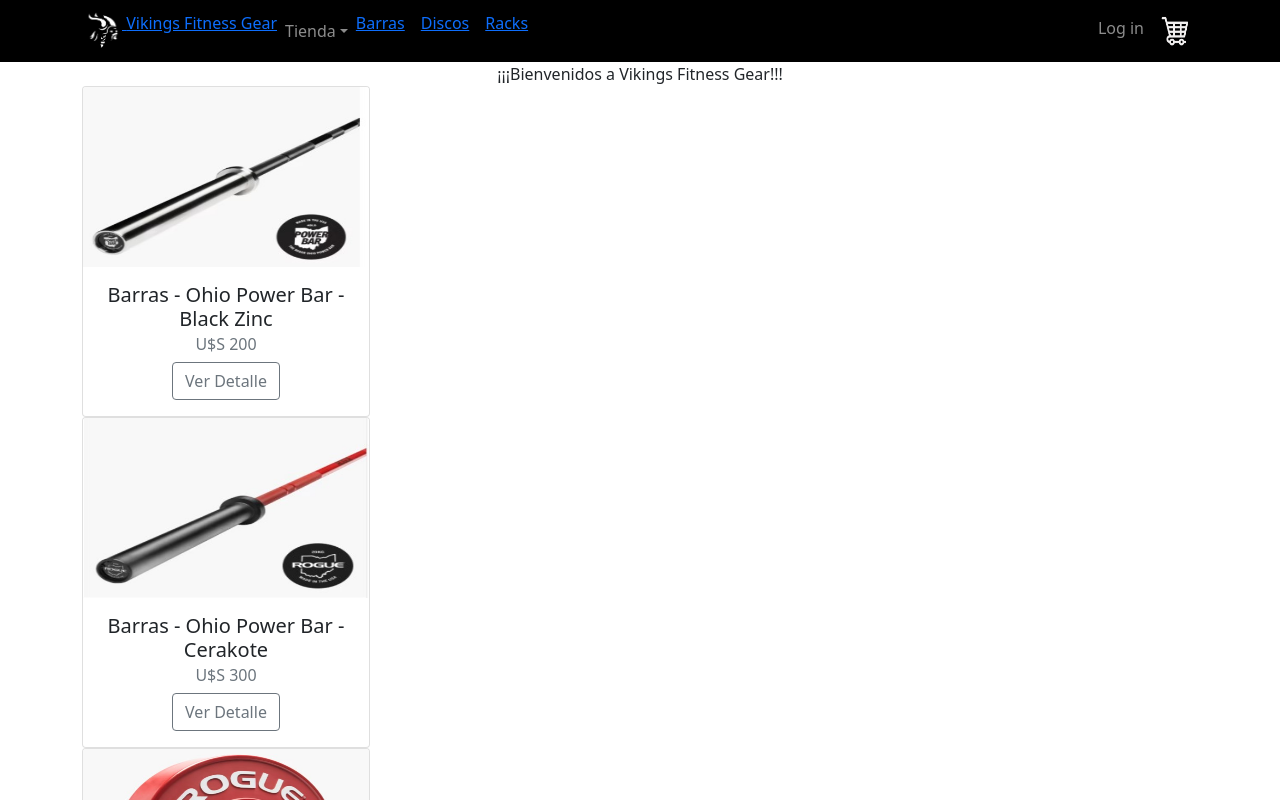
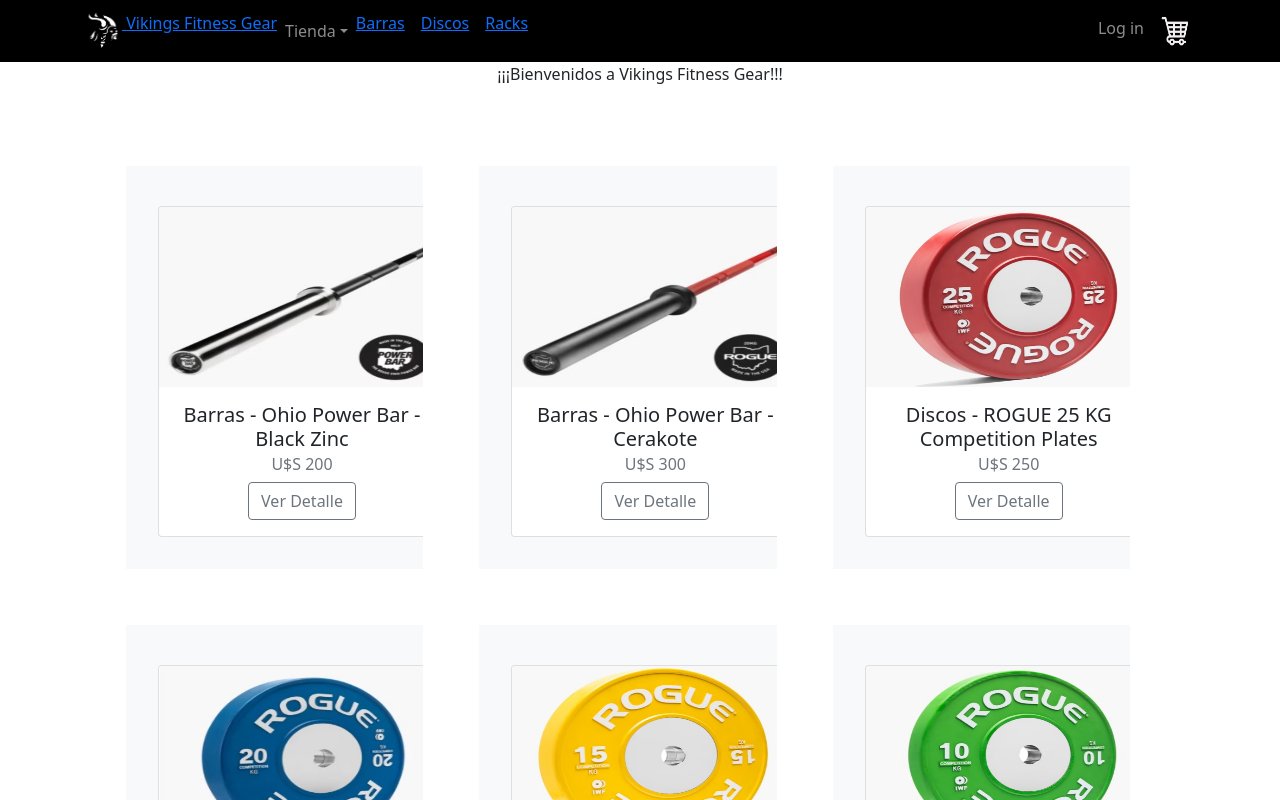
Before and after one commit to emuruags/coderhouse-reactjs, a React (Create React App) app: page / in a window 1280 px wide. Shown: the top 800 px of the page. Built offline with nearby package versions, Linux system fonts and the light colour scheme.

Commit message:
Cambio en el display de producto.

```diff
--- a/src/App.js
+++ b/src/App.js
@@ -11,6 +11,7 @@
 import {BrowserRouter, Routes, Route, Navigate} from 'react-router-dom'
 
 
+
 function App() {
   return (
     <div className="App">
@@ -19,6 +20,8 @@
 
 
         <NavBar/>
+
+
         <Routes>
           <Route exact path='/'
 
--- a/src/components/ItemDetail/ItemDetail.jsx
+++ b/src/components/ItemDetail/ItemDetail.jsx
@@ -15,7 +15,7 @@
   return (
     //<div>ItemDetail</div>
     <>
-        <Container>
+        {/* <Container>
             <Row>
                 <Col>
                     <Card key={prod.id} style={{ width: '18rem' }} >
@@ -30,7 +30,42 @@
                     </Card>
                 </Col>
             </Row>
+        </Container> */}
+
+
+        <Container>
+            <Row>
+                <Col className='col-4'>
+
+                </Col>
+                <Col>
+                    <div className="d-md-flex flex-md-equal w-100 my-md-3 ps-md-3 text-center pl-3 ">
+
+
+                    <div className="bg-light me-md-3 pt-3 px-3 pt-md-2 px-md-3 text-center overflow-hidden">
+                        <div className="my-3 p-3">
+
+                            <Card key={prod.id} style={{ width: '18rem' }} >
+                                <Card.Img variant="top" src={`${prod.foto}`} width="100" height="180"/>
+                                <Card.Body>
+                                    <Card.Title>{` ${prod.categoriaDescripcion} - ${prod.nameProducto}`}</Card.Title>
+                                    <Card.Subtitle className="mb-2 text-muted">{`U$S ${prod.price}`}</Card.Subtitle>
+                                    <Card.Text>
+                                        {`${prod.descriptionProducto}`}
+                                    </Card.Text>
+                                </Card.Body>
+                            </Card>
+
+                        </div>
+                        <div className="bg-dark shadow-sm mx-auto" ></div>
+                    </div>
+                    </div>
+                </Col>
+            </Row>
         </Container>
+
+
+
     </>
   )
 }
--- a/src/components/ItemList/ItemList.jsx
+++ b/src/components/ItemList/ItemList.jsx
@@ -5,25 +5,47 @@
 import Item from '../Item/Item'
 
 function ItemList( { prods } ) {
+
+
+
   return (
     // <div>ItemList</div>
     <>
         {/* { prods.map( (prod) =>  <Item  key={prod.id}  prod={prod} /> )} */}
 
+        <Row xs={1} md={3} className="g-4">
 
           { prods.map( (prod) =>
             <>
-            <Container fluid="md">
-                <Row>
-                  <Col>
+
+              <Container className='grid' fluid="md">
+
+                    <div className='grid'>
+                      <div className="d-md-flex flex-md-equal w-100 my-md-3 ps-md-3 text-center pl-3 ">
+
+
+                      <div className="bg-light me-md-3 pt-3 px-3 pt-md-2 px-md-3 text-center overflow-hidden">
+                          <div className="my-3 p-3">
+
                               <Item  key={prod.id}  prod={prod} />
-                  </Col>
-                </Row>
+                          </div>
+                          <div className="bg-dark shadow-sm mx-auto" ></div>
+                      </div>
+                      </div>
+                    </div>
+
+
               </Container>
+
             </>
 
 
           )}
+
+
+        </Row>
+
+
 
 
 
--- a/src/containers/ItemListContainer.jsx
+++ b/src/containers/ItemListContainer.jsx
@@ -46,8 +46,17 @@
 
 
 
-      <ItemList prods={prods} />
+      {/* <ItemList prods={prods} />  */}
 
+
+      <Container>
+
+         <div className="row align-items-start m-3">
+
+         <ItemList prods={prods} />
+
+         </div>
+     </Container>
 
 
     </>
```
Also changed, not shown: public/img/barras/barra-20.jpg, public/img/barras/barra-ohio.jpg. Lines whose indentation alone changed are shown as unchanged.
